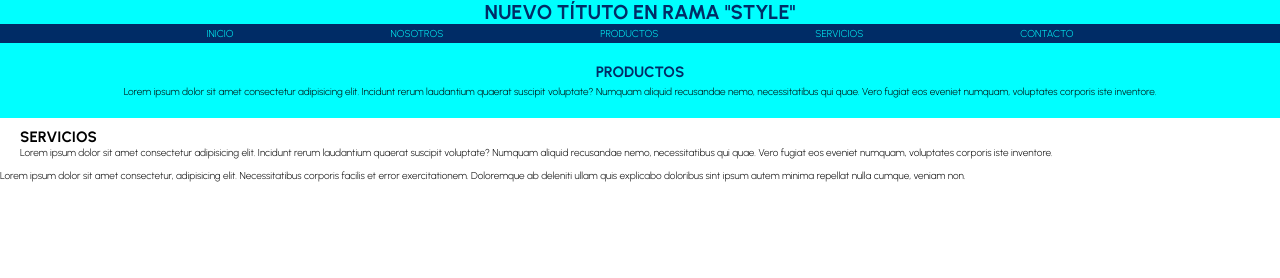
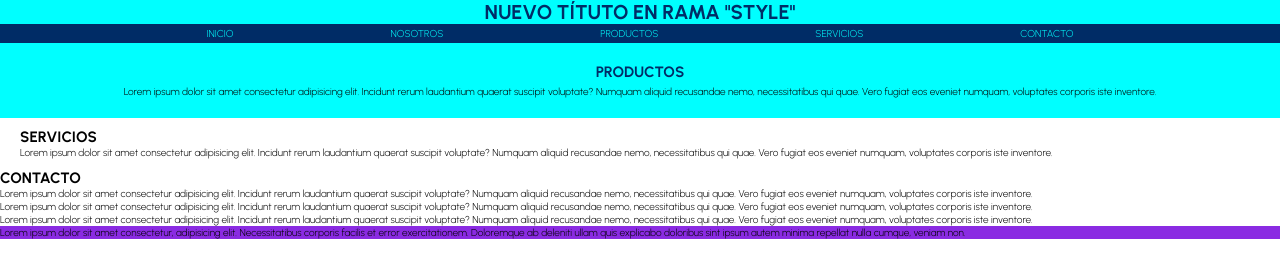
Before and after one commit to AgustinColaci/clase15-github, a plain HTML site: page index.html in a window 1280 px wide. Drawn offline with Linux system fonts and the light colour scheme.

Commit message:
cambios de estilo en el footer y nueva sección de contacto

```diff
--- a/index.html
+++ b/index.html
@@ -51,6 +51,15 @@
         </article>
     </section>
 
+    <section class="contacto">
+        <article>
+            <h2>CONTACTO</h2>
+            <p>Lorem ipsum dolor sit amet consectetur adipisicing elit. Incidunt rerum laudantium quaerat suscipit voluptate? Numquam aliquid recusandae nemo, necessitatibus qui quae. Vero fugiat eos eveniet numquam, voluptates corporis iste inventore.</p>
+            <p>Lorem ipsum dolor sit amet consectetur adipisicing elit. Incidunt rerum laudantium quaerat suscipit voluptate? Numquam aliquid recusandae nemo, necessitatibus qui quae. Vero fugiat eos eveniet numquam, voluptates corporis iste inventore.</p>
+            <p>Lorem ipsum dolor sit amet consectetur adipisicing elit. Incidunt rerum laudantium quaerat suscipit voluptate? Numquam aliquid recusandae nemo, necessitatibus qui quae. Vero fugiat eos eveniet numquam, voluptates corporis iste inventore.</p>
+        </article>
+    </section>
+
     <footer>
         <p>Lorem ipsum dolor sit amet consectetur, adipisicing elit. Necessitatibus corporis facilis et error exercitationem. Doloremque ab deleniti ullam quis explicabo doloribus sint ipsum autem minima repellat nulla cumque, veniam non.</p>
     </footer>
--- a/scss/_generales.scss
+++ b/scss/_generales.scss
@@ -40,3 +40,7 @@
 
       }
   }
+
+  footer {
+    background-color: blueviolet;
+  }
```
Also changed, not shown: css/style.css, 1 other file.
